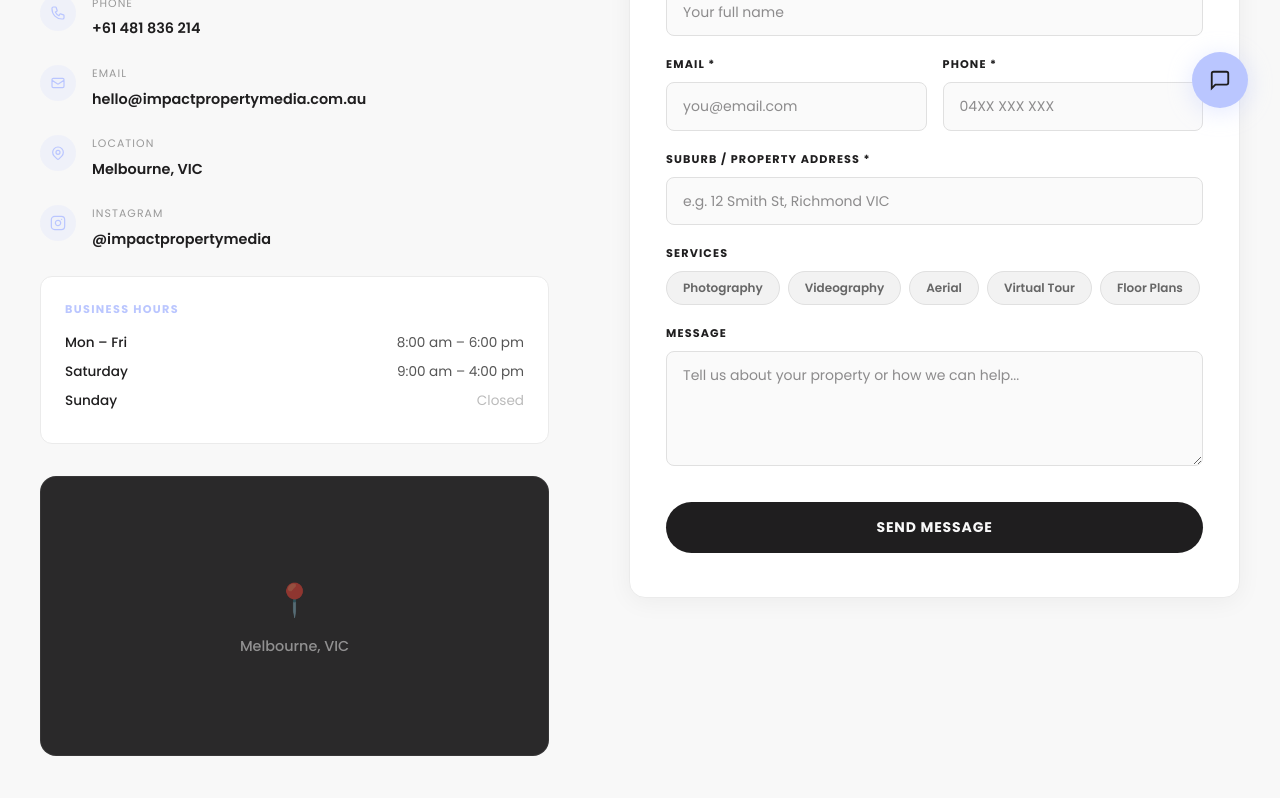
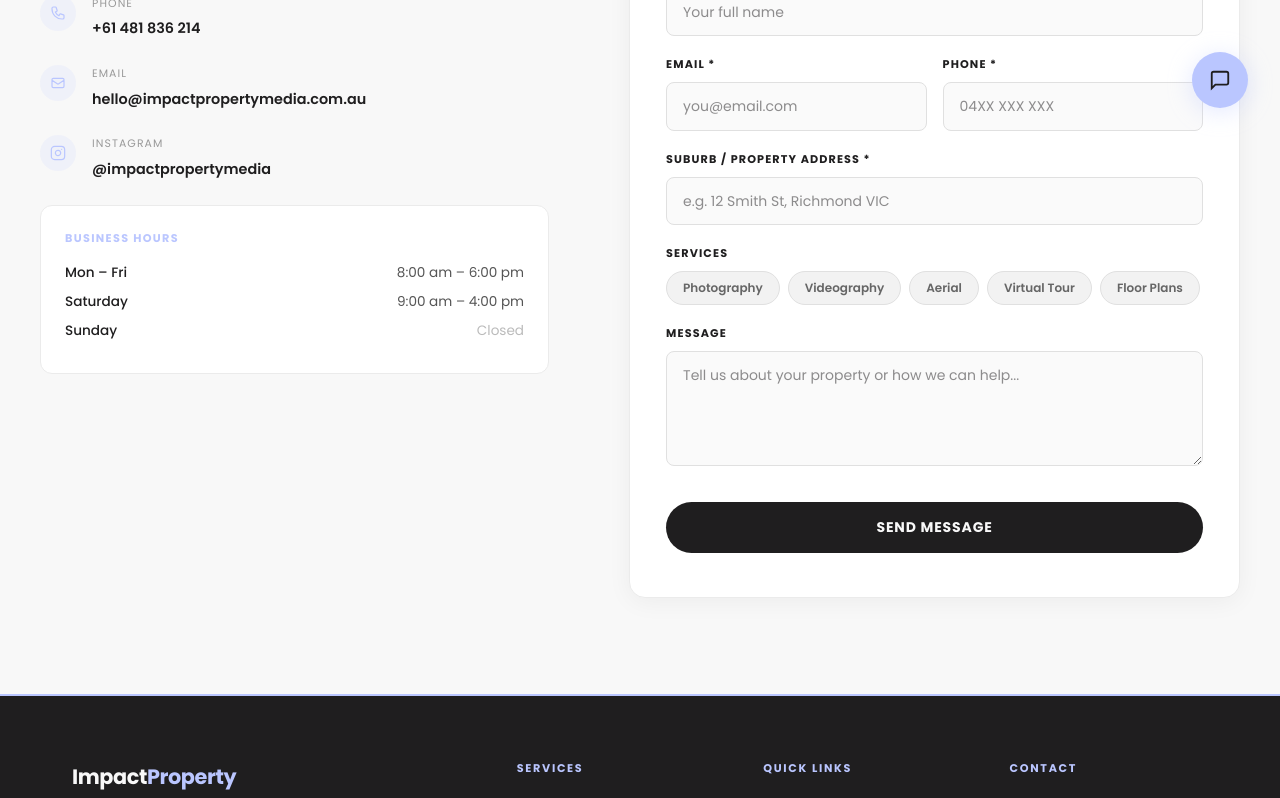
Before and after one commit to RachitSharma123/impact-property-media, a Next.js app: page /contact in a window 1280 px wide. Shown: the part 660-1458 px from the top of the page. Built offline with nearby package versions, Linux system fonts and the light colour scheme.

Commit message:
Remove office address from all public-facing pages

```diff
--- a/src/app/contact/page.tsx
+++ b/src/app/contact/page.tsx
@@ -356,19 +356,6 @@ export default function ContactPage() {
                 ),
               },
               {
-                label: 'Location',
-                val: 'Melbourne, VIC',
-                href: undefined,
-                icon: (
-                  <>
-                    <path strokeLinecap="round" strokeLinejoin="round"
-                      d="M17.657 16.657L13.414 20.9a1.998 1.998 0 01-2.827 0l-4.244-4.243a8 8 0 1111.314 0z" />
-                    <path strokeLinecap="round" strokeLinejoin="round"
-                      d="M15 11a3 3 0 11-6 0 3 3 0 016 0z" />
-                  </>
-                ),
-              },
-              {
                 label: 'Instagram',
                 val: '@impactpropertymedia',
                 href: 'https://instagram.com/impactpropertymedia',
@@ -423,11 +410,6 @@ export default function ContactPage() {
               </div>
             </div>
 
-            {/* Map placeholder */}
-            <div className="contact-map">
-              <span className="contact-map-pin">📍</span>
-              <span>Melbourne, VIC</span>
-            </div>
           </div>
 
           {/* ── Right: form ── */}
--- a/src/components/ChatBot.tsx
+++ b/src/components/ChatBot.tsx
@@ -29,9 +29,9 @@ const BOT_RESPONSES: Record<string, string> = {
     "We deliver within 24 hours for photography and 48 hours for video packages. Rush delivery available on request.",
   fast: "We deliver within 24 hours for photography and 48 hours for video packages. Rush delivery available on request.",
   book:
-    "To book a shoot, please share: 1️⃣ Your name, 2️⃣ Property address, 3️⃣ Services needed, 4️⃣ Preferred date. Or call us at 0400 000 000!",
+    "To book a shoot, please share: 1️⃣ Your name, 2️⃣ Property address, 3️⃣ Services needed, 4️⃣ Preferred date. Or call us at +61 481 836 214!",
   booking:
-    "To book a shoot, please share: 1️⃣ Your name, 2️⃣ Property address, 3️⃣ Services needed, 4️⃣ Preferred date. Or call us at 0400 000 000!",
+    "To book a shoot, please share: 1️⃣ Your name, 2️⃣ Property address, 3️⃣ Services needed, 4️⃣ Preferred date. Or call us at +61 481 836 214!",
   aerial:
     "Our drone team captures stunning aerial footage showcasing land, location and lifestyle. We're licensed and fully insured. Available across Melbourne.",
   video:
@@ -46,7 +46,7 @@ const BOT_RESPONSES: Record<string, string> = {
   hi: "Hi there! 👋 How can I help you today? I can answer questions about our services, pricing or help you book a shoot.",
   hey: "Hey! 👋 What can I help you with today?",
   contact:
-    "You can reach us at:\n📞 0400 000 000\n📧 hello@impactpropertymedia.com.au\n📍 Melbourne, VIC\n📸 @impactpropertymedia",
+    "You can reach us at:\n📞 +61 481 836 214\n📧 hello@impactpropertymedia.com.au\n📸 @impactpropertymedia",
 }
 
 function getBotResponse(input: string): string {
--- a/src/components/ContactSection.tsx
+++ b/src/components/ContactSection.tsx
@@ -106,8 +106,7 @@ export default function ContactSection() {
           {[
             { label: 'Phone', val: info.phone, href: `tel:${info.phone.replace(/\s/g, '')}`, icon: <path strokeLinecap="round" strokeLinejoin="round" d="M3 5a2 2 0 012-2h3.28a1 1 0 01.948.684l1.498 4.493a1 1 0 01-.502 1.21l-2.257 1.13a11.042 11.042 0 005.516 5.516l1.13-2.257a1 1 0 011.21-.502l4.493 1.498a1 1 0 01.684.949V19a2 2 0 01-2 2h-1C9.716 21 3 14.284 3 6V5z" /> },
             { label: 'Email', val: info.email, href: `mailto:${info.email}`, icon: <path strokeLinecap="round" strokeLinejoin="round" d="M3 8l7.89 5.26a2 2 0 002.22 0L21 8M5 19h14a2 2 0 002-2V7a2 2 0 00-2-2H5a2 2 0 00-2 2v10a2 2 0 002 2z" /> },
-            { label: 'Location', val: info.address, href: undefined, icon: <><path strokeLinecap="round" strokeLinejoin="round" d="M17.657 16.657L13.414 20.9a1.998 1.998 0 01-2.827 0l-4.244-4.243a8 8 0 1111.314 0z" /><path strokeLinecap="round" strokeLinejoin="round" d="M15 11a3 3 0 11-6 0 3 3 0 016 0z" /></> },
-            { label: 'Instagram', val: instagramHandle, href: info.instagram_url, icon: <><rect x="2" y="2" width="20" height="20" rx="5" ry="5" /><path strokeLinecap="round" strokeLinejoin="round" d="M16 11.37A4 4 0 1112.63 8 4 4 0 0116 11.37z" /><line x1="17.5" y1="6.5" x2="17.51" y2="6.5" strokeLinecap="round" strokeLinejoin="round" /></> },
+{ label: 'Instagram', val: instagramHandle, href: info.instagram_url, icon: <><rect x="2" y="2" width="20" height="20" rx="5" ry="5" /><path strokeLinecap="round" strokeLinejoin="round" d="M16 11.37A4 4 0 1112.63 8 4 4 0 0116 11.37z" /><line x1="17.5" y1="6.5" x2="17.51" y2="6.5" strokeLinecap="round" strokeLinejoin="round" /></> },
           ].map(({ label, val, href, icon }) => (
             <div key={label} className="contact-info-row">
               <div className="contact-icon">
--- a/src/components/Footer.tsx
+++ b/src/components/Footer.tsx
@@ -149,7 +149,6 @@ export default function Footer() {
         <div>
           <h4 className="footer-col-heading">Contact</h4>
           <div className="footer-links">
-            <span style={{ color: '#888', fontSize: '0.9rem' }}>Melbourne, VIC</span>
             <a href="tel:+61481836214" style={{ color: '#888', fontSize: '0.9rem', textDecoration: 'none', transition: 'color 0.2s' }}
               onMouseEnter={e => (e.currentTarget.style.color = '#f8f8f8')}
               onMouseLeave={e => (e.currentTarget.style.color = '#888')}>
```
